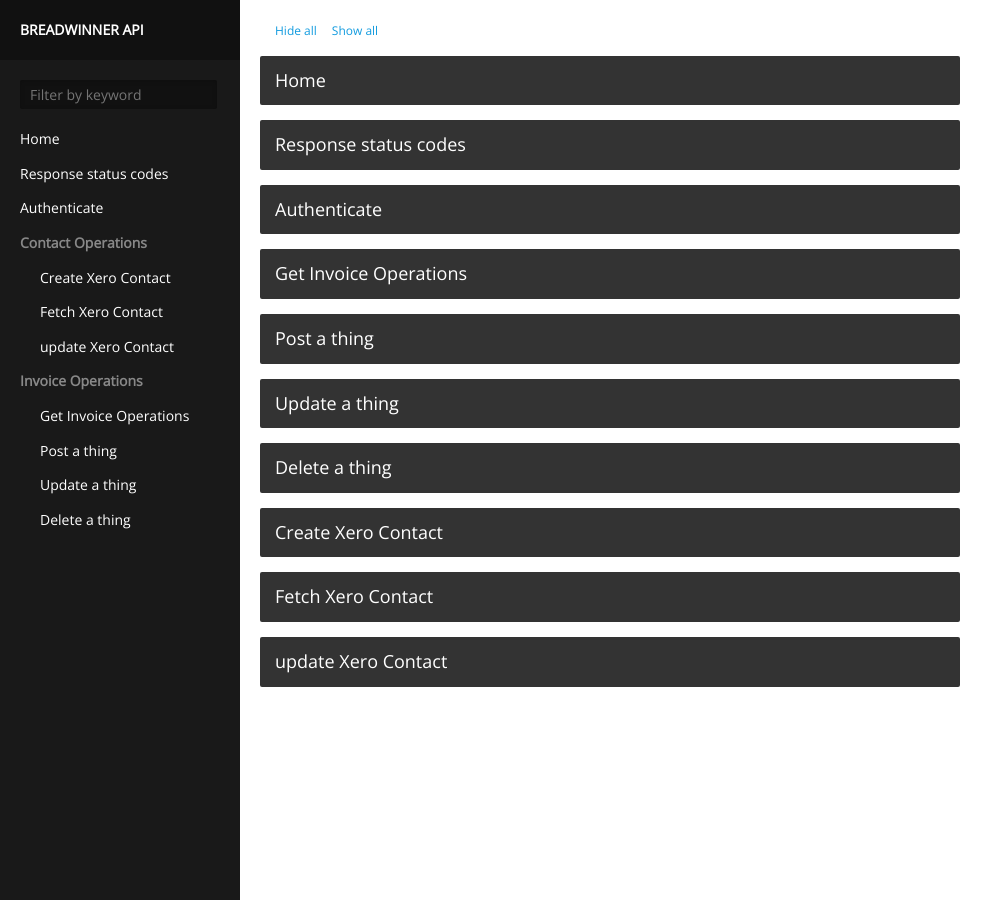
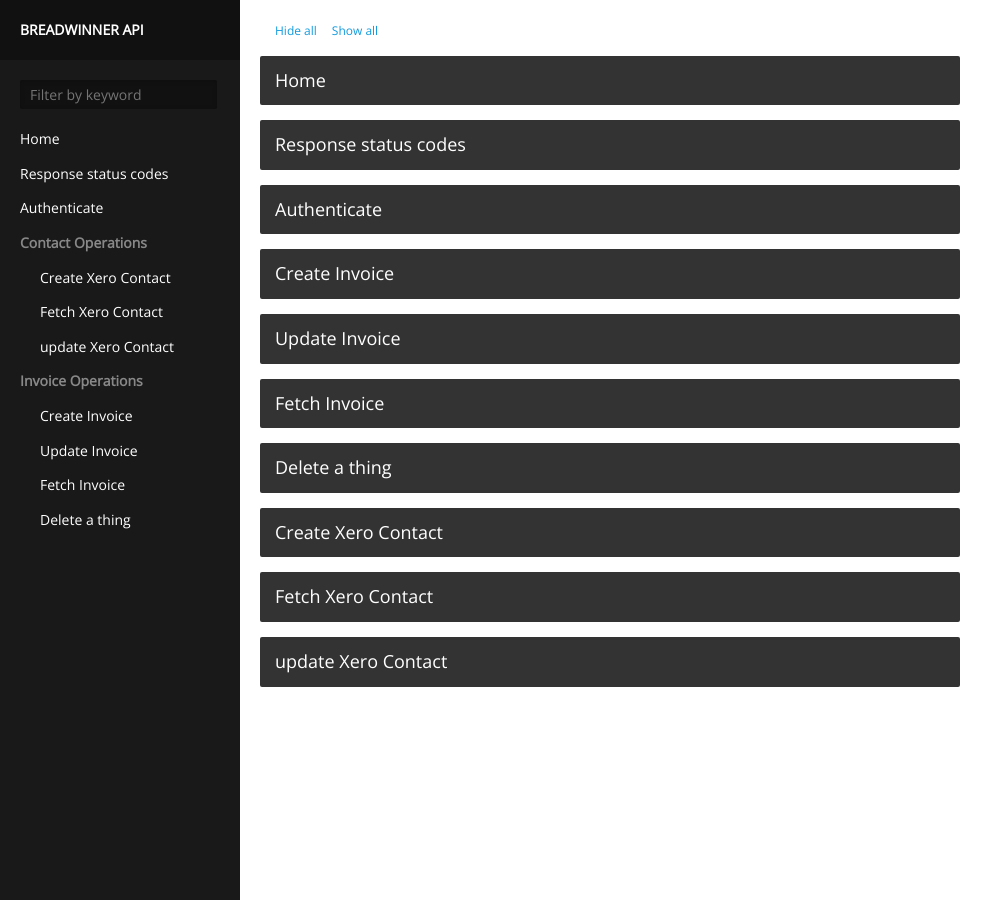
Before and after one commit to suchimitha/test-carte-del, a Jekyll site: the page built from index.html, in a window 1280 px wide. Shown: the whole page, without its empty margins (0-1003 px from the left). Built offline with Jekyll 4.4.1, drawn with Linux system fonts in a browser that asks for light colours.

Commit message:
test commit

```diff
--- a/_posts/2012-12-25-put-a-thing.md
+++ b/_posts/2012-12-25-put-a-thing.md
@@ -1,6 +1,6 @@
 ---
 category: Invoice Operations
-title: 'Update a thing'
+title: 'Fetch Invoice'
 
 layout: nil
 ---
--- a/_posts/2012-12-26-post-a-thing.md
+++ b/_posts/2012-12-26-post-a-thing.md
@@ -1,6 +1,6 @@
 ---
 category: Invoice Operations
-title: 'Post a thing'
+title: 'Update Invoice'
 
 layout: nil
 ---
--- a/_posts/2012-12-27-get-stuff.md
+++ b/_posts/2012-12-27-get-stuff.md
@@ -1,6 +1,6 @@
 ---
 category: Invoice Operations
-title: 'Get Invoice Operations'
+title: 'Create Invoice'
 
 layout: nil
 ---
```
